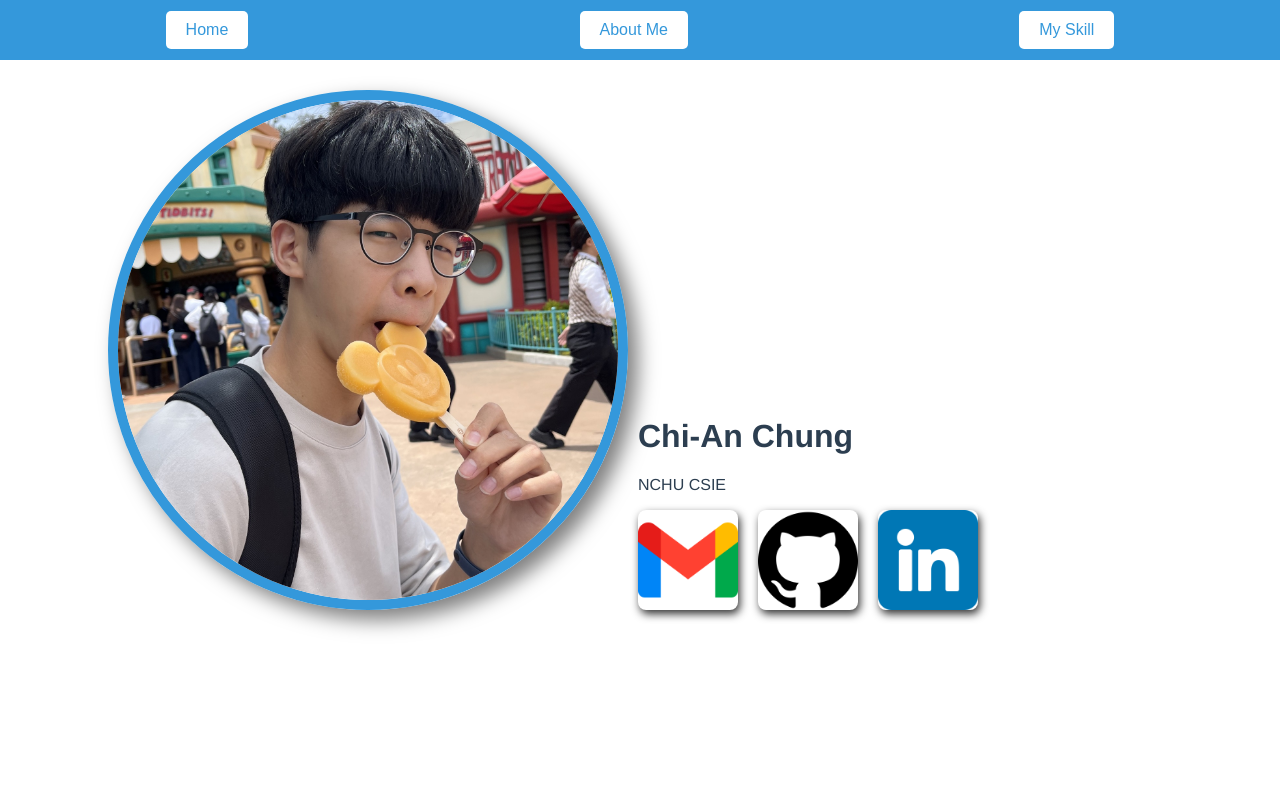
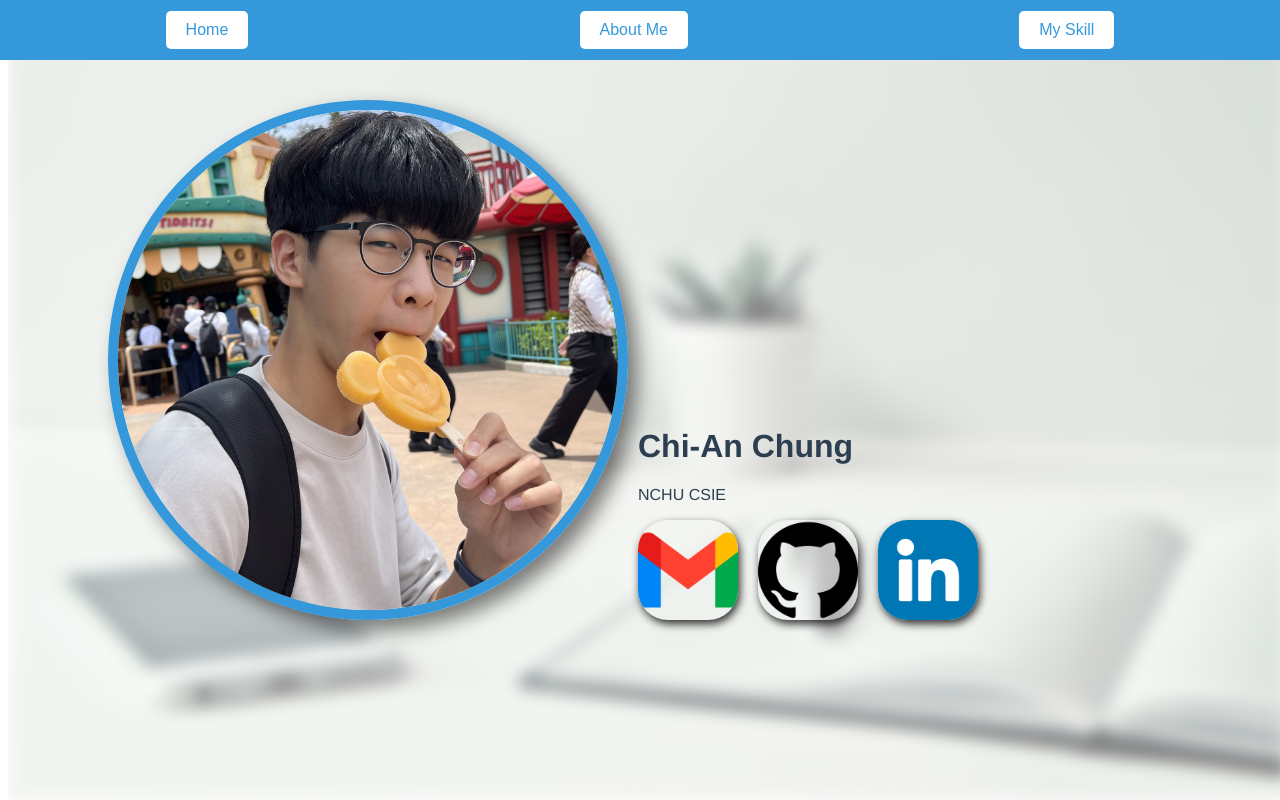
Before and after one commit to cachung0108/My-site, a Vue app: page / in a window 1280 px wide. Shown: the top 800 px of the page. Built offline with nearby package versions, Linux system fonts and the light colour scheme.

Commit message:
新增背景圖片、調整主畫面位置

```diff
--- a/src/App.vue
+++ b/src/App.vue
@@ -40,4 +40,14 @@ export default {
   margin-top: 60px;
 }
 
+#home {
+  position:absolute;
+  top: 0;
+}
+
+#aboutMe {
+  position: absolute;
+  top: 100%;
+}
+
 </style>
--- a/src/components/ProfileCard.vue
+++ b/src/components/ProfileCard.vue
@@ -26,7 +26,25 @@
     width: 100vw;
     height: 100vh;
     text-align: left;
+    position: relative;
+    overflow: hidden; /* 確保偽元素不會超出範圍 */
 }
+
+.profileCard::before {
+    content: "";
+    position: absolute;
+    top: 0;
+    left: 0;
+    width: 100%;
+    height: 100%;
+    background-image: url('../assets/images/background1.jpg');
+    background-size: cover;
+    background-position: center;
+    filter: blur(8px); /* 模糊效果 */
+    opacity: 0.5; /* 透明度，讓背景變淺 */
+    z-index: -1; /* 讓背景層位於內容下方 */
+}
+
 #contact{
     position: relative;
     left: 100px;
@@ -36,7 +54,7 @@
 #photo {
     position: relative;
     left: 100px;
-    margin-top: 30px;
+    margin-top: 100px;
     width: 500px;
     height: 500px;
     border-radius: 50%;
@@ -47,7 +65,7 @@
 .clickable-image {
     width: 100px;
     height: 100px;
-    border-radius: 8px;        /* 圓角 */
+    border-radius: 30px;        /* 圓角 */
     box-shadow: 2px 4px 8px rgba(0, 0, 0, 0.8); /* 陰影 */
     transition: transform 0.2s; /* 點擊時縮放效果 */
 }
```
Also changed, not shown: src/assets/images/background1.jpg (added).
